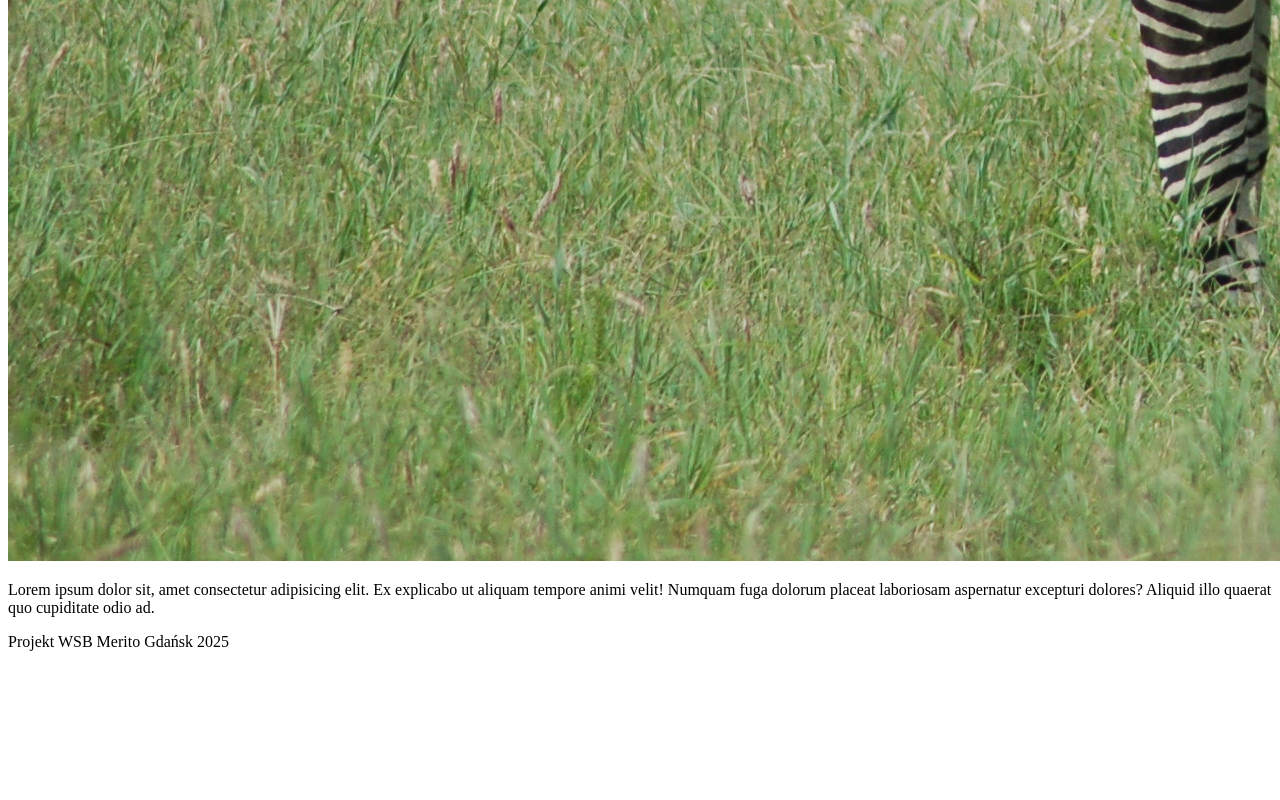
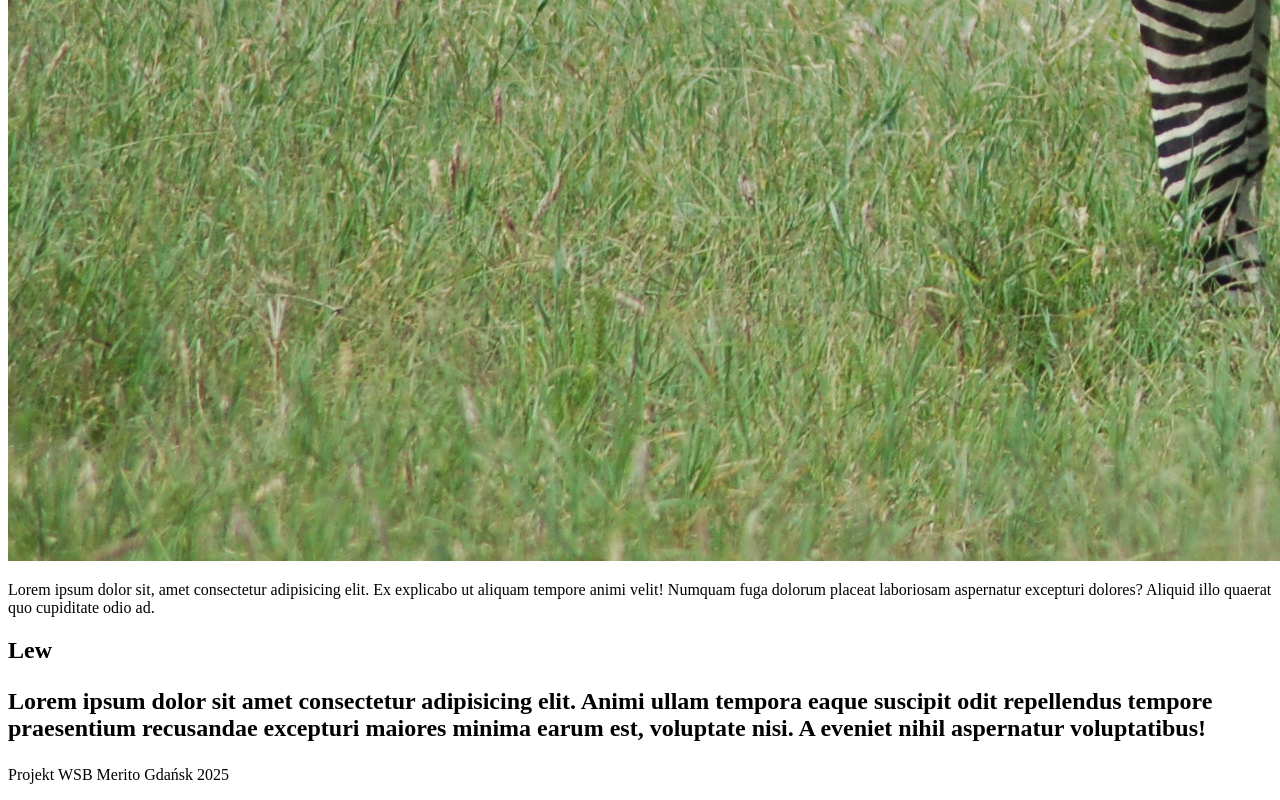
Before and after one commit to Brodi45/ZPW_ININ5_hyb_IOT_IT, a plain HTML site: page index.html in a window 1280 px wide. Shown: the part 1566-2366 px from the top of the page. Before the commit the page ends 2233 px from the top, so only its background shows below. Drawn offline with Linux system fonts and the light colour scheme.

Commit message:
dodaj sekcje lwa

```diff
--- a/index.html
+++ b/index.html
@@ -15,6 +15,11 @@
         <img src=".\img\zebra.jpg" alt="">
         <p>Lorem ipsum dolor sit, amet consectetur adipisicing elit. Ex explicabo ut aliquam tempore animi velit! Numquam fuga dolorum placeat laboriosam aspernatur excepturi dolores? Aliquid illo quaerat quo cupiditate odio ad.</p>
     </section>
+
+    <section>
+        <h2>Lew
+        <p>Lorem ipsum dolor sit amet consectetur adipisicing elit. Animi ullam tempora eaque suscipit odit repellendus tempore praesentium recusandae excepturi maiores minima earum est, voluptate nisi. A eveniet nihil aspernatur voluptatibus!</p>
+    </section>
    </main>
    <footer>
     <p>Projekt WSB Merito Gdańsk 2025</p>
```
